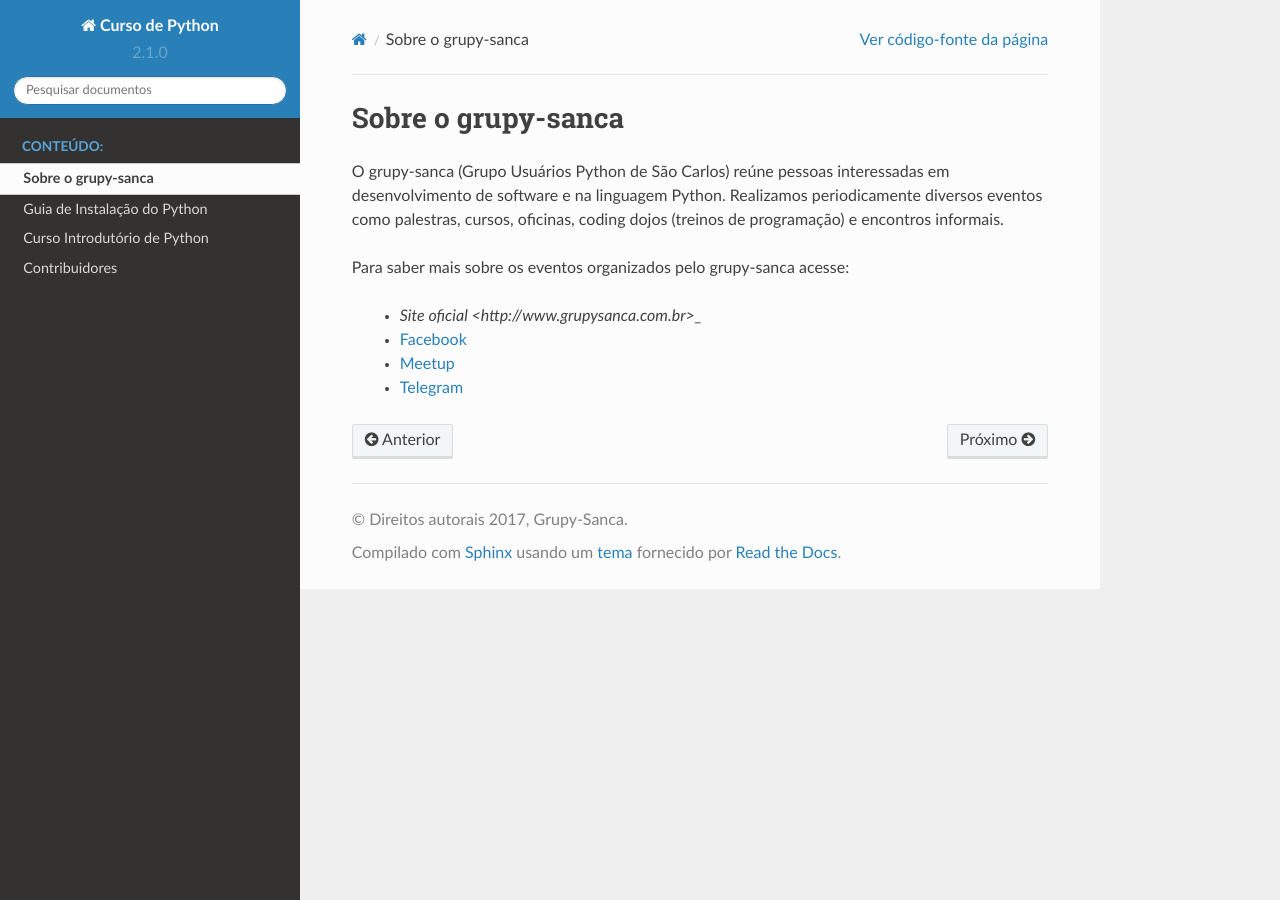
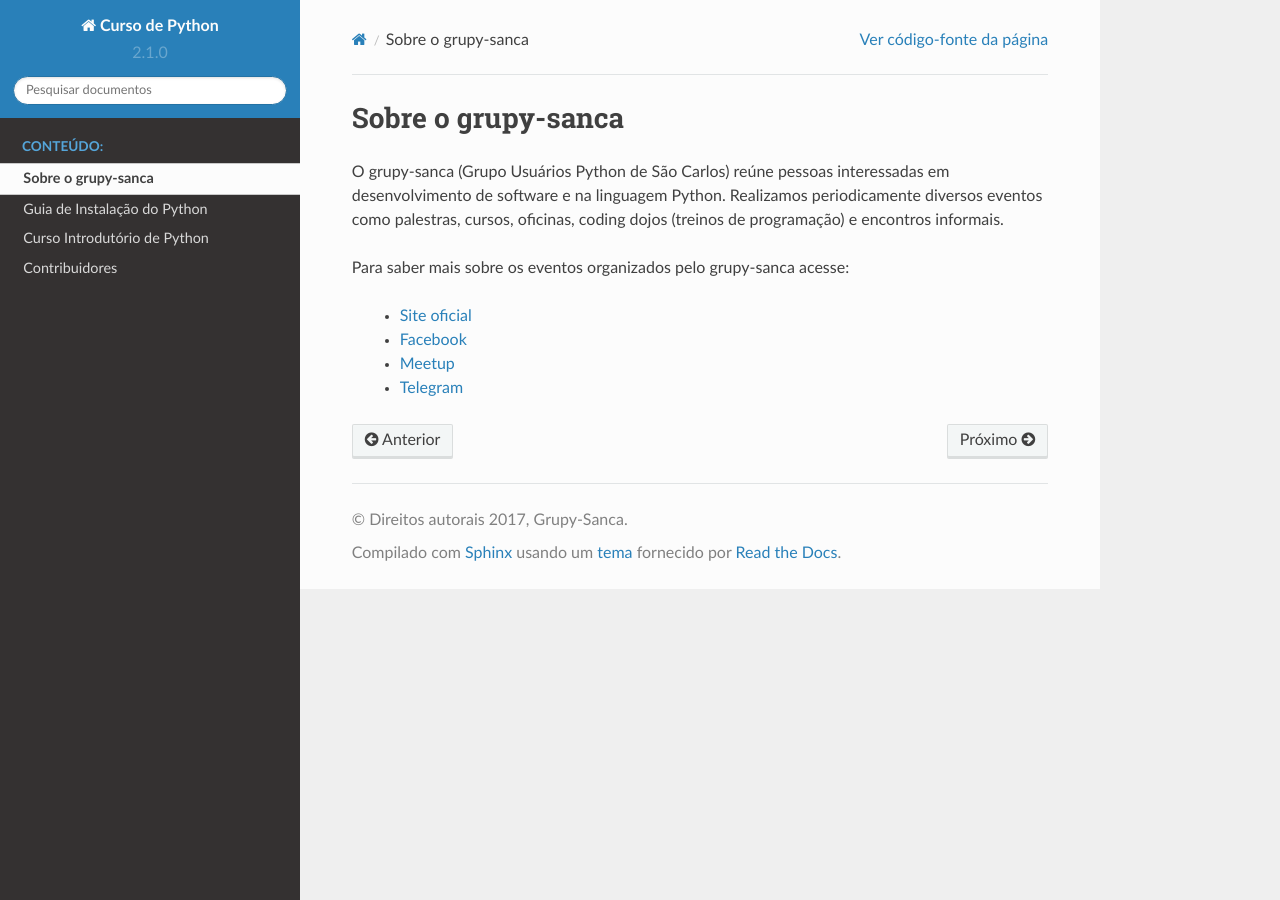
Before and after one commit to grupy-sanca/curso-python, a Sphinx documentation site: the page built from source/sobre_grupy.rst, in a window 1280 px wide. Built offline with Sphinx 7.4.7 and the Read the Docs theme 2.0.0, drawn with Linux system fonts in a browser that asks for light colours.

Commit message:
Update sobre_grupy.rst

```diff
--- a/source/sobre_grupy.rst
+++ b/source/sobre_grupy.rst
@@ -8,7 +8,7 @@ programação) e encontros informais.
 
 Para saber mais sobre os eventos organizados pelo grupy-sanca acesse:
 
-  - `Site oficial <http://www.grupysanca.com.br>_`
+  - `Site oficial <http://www.grupysanca.com.br>`_
 
   - `Facebook <https://www.facebook.com/grupysanca/>`_
 
```
